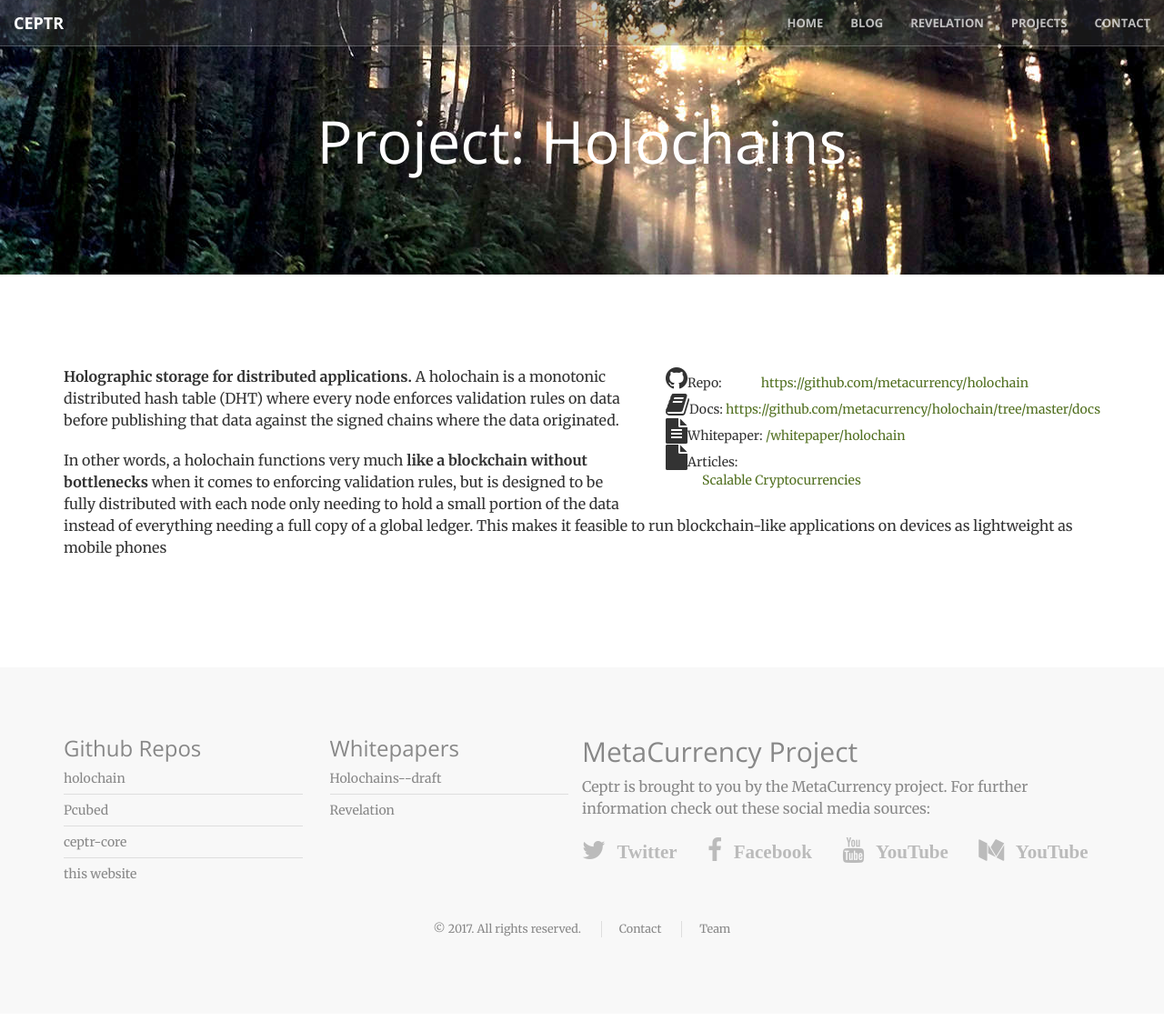
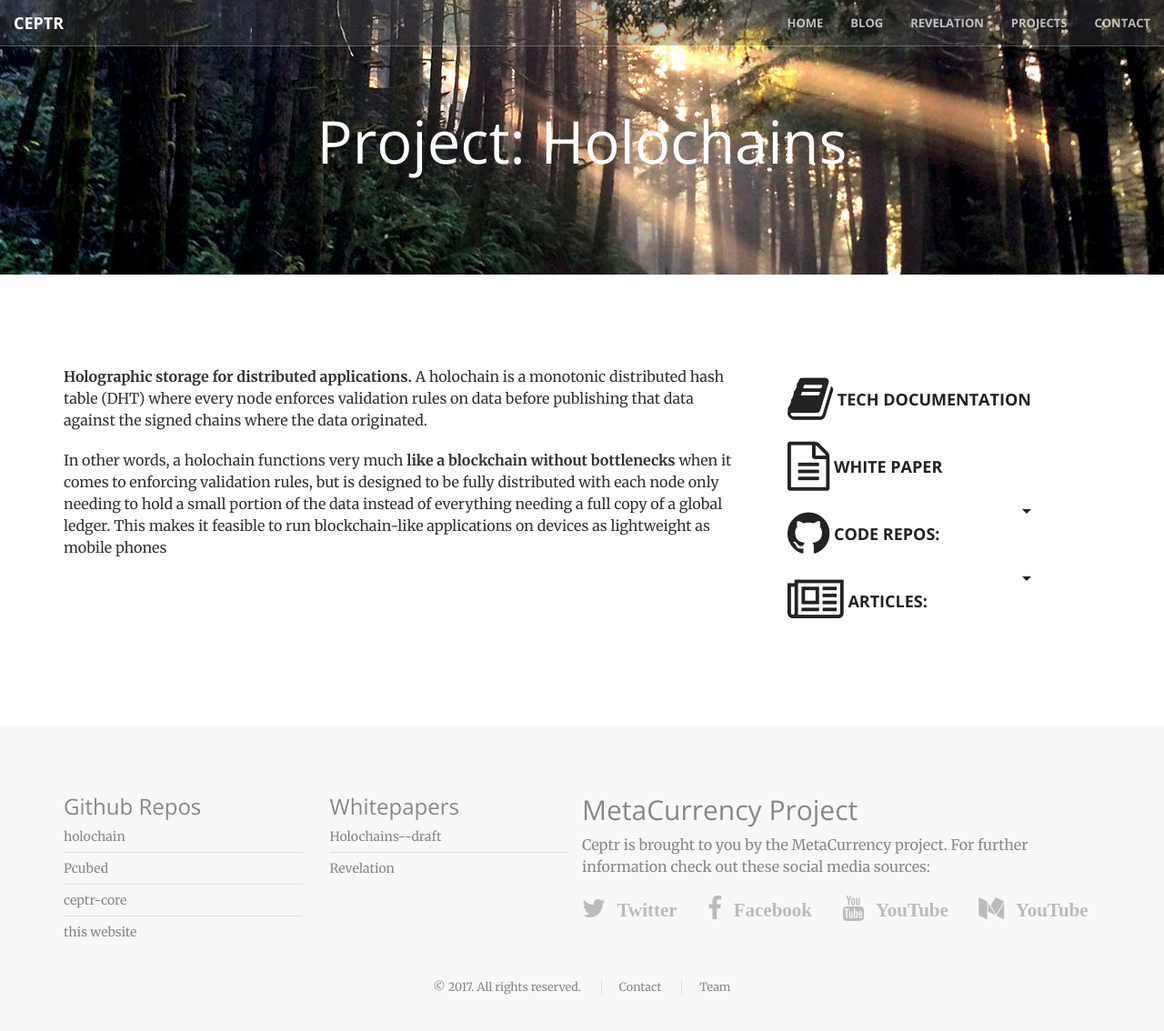
Before and after one commit to metacurrency/ceptr-org, a Jekyll site: the page built from _projects/holochain.md, in a window 1280 px wide and 1179 px high. Shown: the top 1134 px of the window at 91% size. Built offline with Jekyll 4.4.1, drawn with Linux system fonts in a browser that asks for light colours.

Commit message:
Project page formatting

```diff
--- a/_includes/css/custom.css
+++ b/_includes/css/custom.css
@@ -109,7 +109,21 @@
   text-decoration: none;
   color: #92AD17;
 }
-
+/* PROJECTS PAGES */
+section.project-page .project-links i {
+  float: left;
+}
+section.project-page .project-links .btn {
+  text-align: left;
+  line-height: 3em;
+  border-radius: 0;
+  width: 300px;
+}
+section.project-page .project-links .btn .caret {
+  float:right;
+  font-size: 300%;
+  line-height: 3em;
+}
 
 /* WHITEPAPER STYLES */
 .whitepaper div.authors {
--- a/_layouts/project.html
+++ b/_layouts/project.html
@@ -9,35 +9,37 @@
 <section id="main" class="project-page">
   <div class="container">
     <div class="row">
-      <div class="col-lg-12">
-        <div class="pull-right project-links">
-          <ul>
-            {% if page.repos %}
-            <li><i class="fa fa-2x fa-github"></i>Repo:
-            <ul class="project-repos">
-              {% for repo in page.repos %}
-              <li><a href="{{repo}}" class="">{{repo}}</a></li>
-              {% endfor %}
-            </ul>
-            </li>
-            {% endif %}
+        <div class="col-lg-4 col-md-4 pull-right project-links">
+<!--          <div class="btn-group"> -->
 {% if page.dev_docs %}
-            <li><i class="fa fa-2x fa-book"></i>Docs: <a href="{{page.dev_docs}}" class="">{{page.dev_docs}}</a></li>
+            <a href="{{page.dev_docs}}" class="btn btn-default btn-lg"><i class="fa fa-3x fa-book"></i>&nbsp;Tech Documentation</a>
             {% endif %}
 {% if page.whitepaper %}
-            <li><i class="fa fa-2x fa-file-text"></i>Whitepaper: <a href="{{page.whitepaper}}" class="">{{page.whitepaper}}</a></li>
+            <a href="{{page.whitepaper}}" class="btn btn-default btn-lg"><i class="fa fa-3x fa-file-text-o"></i>&nbsp;White Paper</a>
             {% endif %}
-            {% if page.articles %}
-            <li><i class="fa fa-2x fa-file"></i>Articles:
-              <ul class="project-articles">
+{% if page.repos %}<div class="btn-group">
+            <button type="button" class="btn btn-default btn-lg dropdown-toggle" data-toggle="dropdown" aria-haspopup="true" aria-expanded="false">
+              <i class="fa fa-3x fa-github"></i>&nbsp;Code Repos:<span class="caret"></span>
+            </button>
+            <ul class="dropdown-menu">
+              {% for repo in page.repos %}
+                <li><a href="{{ repo[1] }}" target="_blank">{{ repo[0] }}</a></li>
+              {% endfor %}
+            </ul></div>
+          {% endif %}
+{% if page.articles %}<div class="btn-group">
+            <button type="button" class="btn btn-default btn-lg dropdown-toggle" data-toggle="dropdown" aria-haspopup="true" aria-expanded="false">
+              <i class="fa fa-3x fa-newspaper-o"></i>&nbsp;Articles:<span class="caret"></span>
+            </button>
+            <ul class="dropdown-menu">
               {% for a in page.articles %}
-                <li><a href="{{ a[1] }}" class="">{{ a[0] }}</a></li>
+                <li><a href="{{ a[1] }}" target="_blank">{{ a[0] }}</a></li>
               {% endfor %}
-            </ul>
-            </li>
+            </ul></div>
           {% endif %}
-          </ul>
+<!--      </div> -->
       </div>
+      <div class="col-lg-8 col-md-8">
         {{ content }}
       </div>
     </div>
--- a/_projects/holochain.md
+++ b/_projects/holochain.md
@@ -2,12 +2,13 @@
 layout: project
 slug: holochain
 title: Holochains
+permalink: /projects/holochain/
 nav_title: Holochains
 navigation_weight: 1
 repos:
-- https://github.com/metacurrency/holochain
+ "Holochain": https://github.com/metacurrency/holochain
 dev_docs: https://github.com/metacurrency/holochain/tree/master/docs
-whitepaper: /whitepaper/holochain
+whitepaper: /whitepapers/holochain
 articles:
     "Scalable Cryptocurrencies": https://medium.com/metacurrency-project/beyond-blockchain-simple-scalable-cryptocurrencies-1eb7aebac6ae#.javpl89rt
 ---
```
Lines whose indentation alone changed are shown as unchanged.
